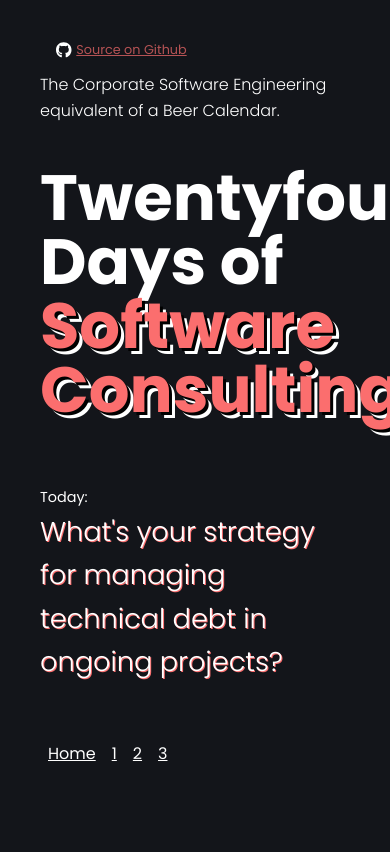
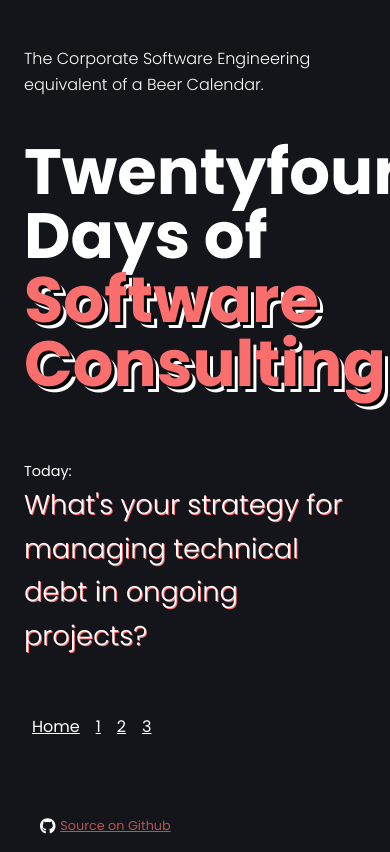
Before and after one commit to juliusrajala/twentyfour.day, an Astro site: page / in a window 390 px wide. Shown: the top 852 px of the page. Built offline with nearby package versions, Linux system fonts and the light colour scheme; Astro itself is replaced by a stand-in of ours.

Commit message:
Fixes some mobile-layout issues

```diff
--- a/src/components/SourceLink.astro
+++ b/src/components/SourceLink.astro
@@ -19,9 +19,7 @@
 
 <style>
   .source-link {
-    position: absolute;
-    left: 1rem;
-    top: 1rem;
+    padding: 1rem;
     text-align: right;
     color: rgba(251, 110, 110, 0.7);
     font-size: 0.8rem;
--- a/src/layouts/Layout.astro
+++ b/src/layouts/Layout.astro
@@ -52,7 +52,6 @@ const { title } = Astro.props;
     html {
       font-family: "Poppins", system-ui, sans-serif;
       background: #13151a;
-      background-size: 224px;
       height: 100vh;
     }
     body {
--- a/src/pages/index.astro
+++ b/src/pages/index.astro
@@ -14,7 +14,6 @@ const toShow = questions.slice(0, lastDateToShow);
 <Layout title="Twentyfour Days of Software Consulting">
   <main>
     <div class="title-container">
-      <SourceLink />
       <p class="info-paragraph">
         The Corporate Software Engineering equivalent of a Beer Calendar.
       </p>
@@ -31,13 +30,13 @@ const toShow = questions.slice(0, lastDateToShow);
       </div>
       <RunningNavigation links={toShow} />
     </div>
+    <SourceLink />
   </main>
 </Layout>
 
 <style>
   main {
     margin: auto;
-    padding: 1rem;
     width: 800px;
     max-width: calc(100% - 2rem);
     color: white;
--- a/src/pages/s/of/consulting/[dayIndex].astro
+++ b/src/pages/s/of/consulting/[dayIndex].astro
@@ -26,7 +26,6 @@ const linksToShow = questions.slice(0, currentDate + 1);
 <Layout title={`Twentyfour.days - ${question.question}`}>
   <main>
     <div class="title-container">
-      <SourceLink />
       <h1>
         <span class="text-emphasis">{parsedIndex}. {question.question}</span>
       </h1>
@@ -39,13 +38,13 @@ const linksToShow = questions.slice(0, currentDate + 1);
       }
       <RunningNavigation links={linksToShow} />
     </div>
+    <SourceLink />
   </main>
 </Layout>
 
 <style>
   main {
     margin: auto;
-    padding: 1rem;
     width: 800px;
     max-width: calc(100% - 2rem);
     color: white;
```
